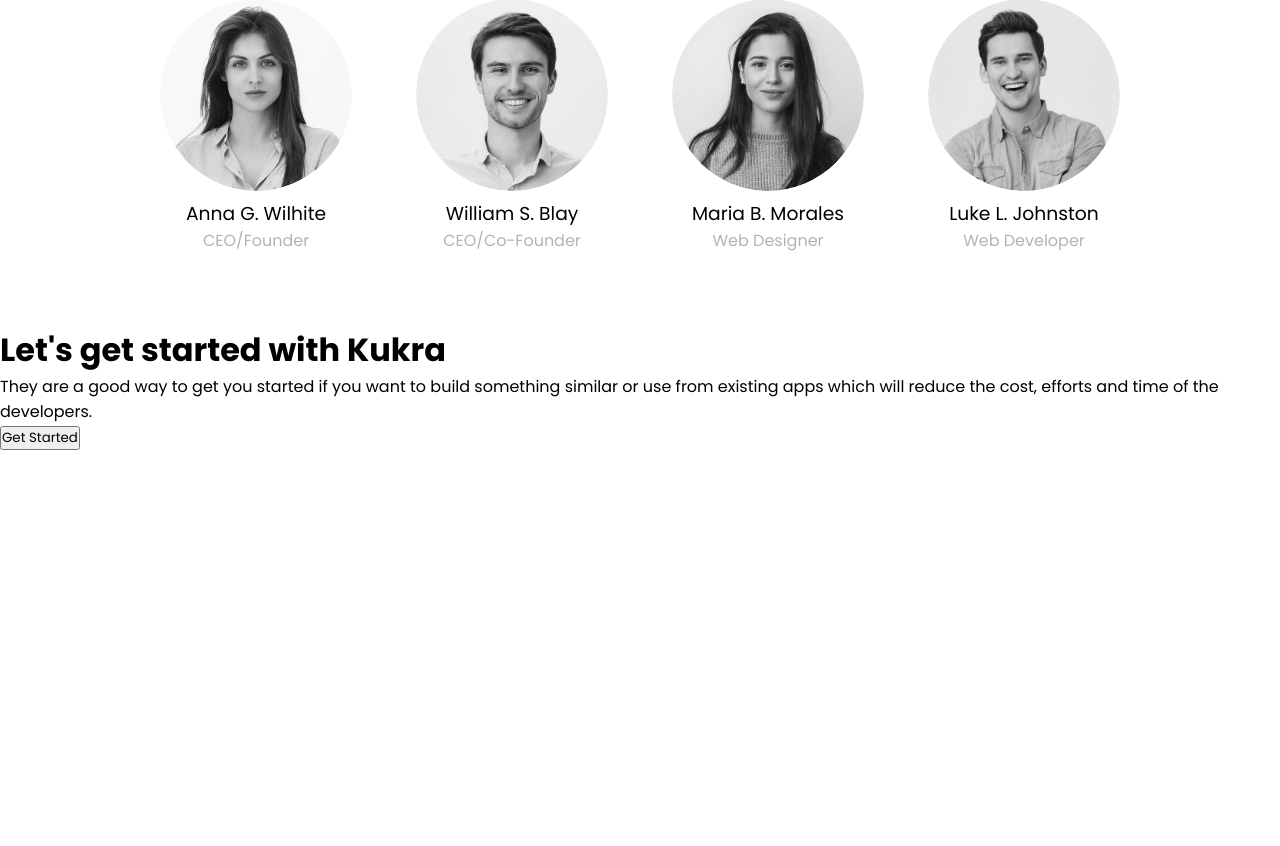
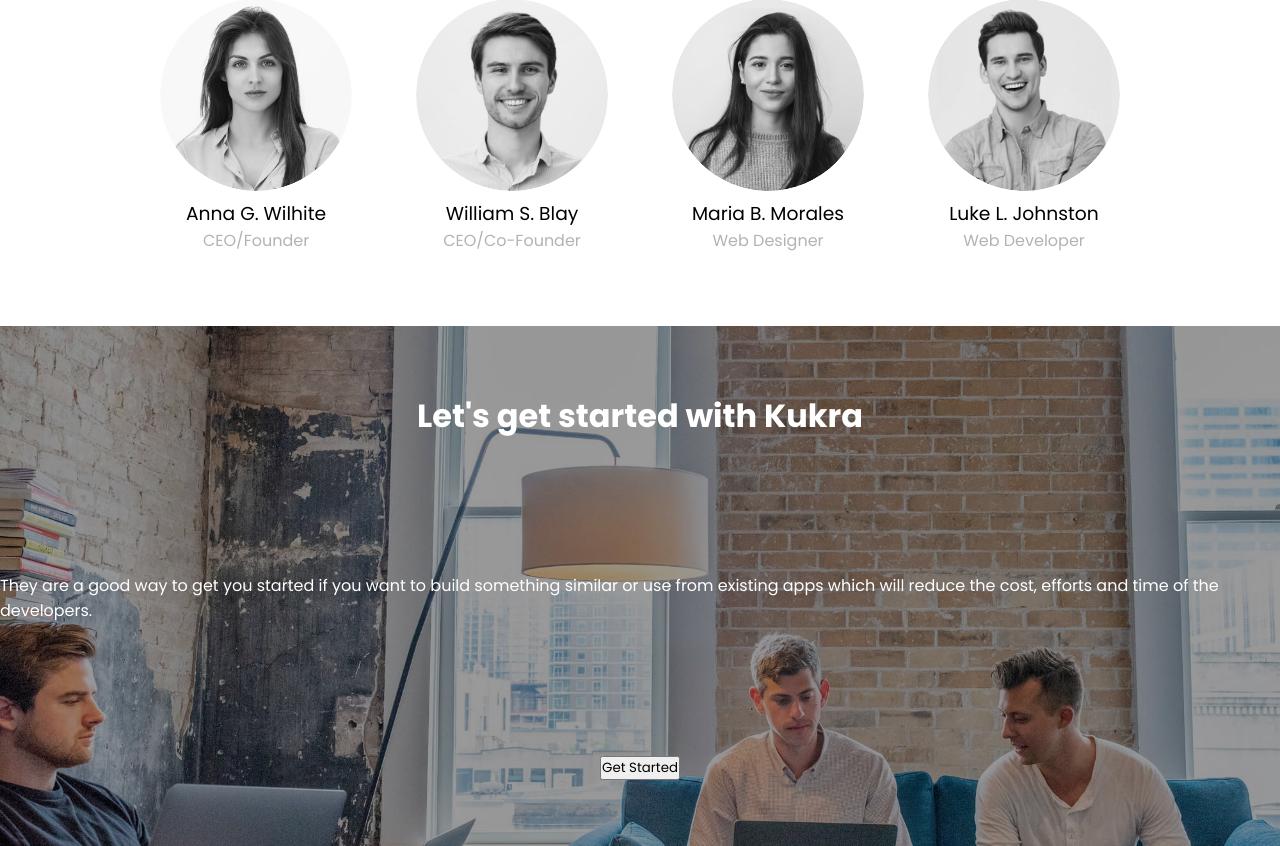
Before and after one commit to David-SDA/Exercice_Landing-page_PDO-session, a PHP site: page / in a window 1280 px wide. Shown: the part 2074-2920 px from the top of the page. Before the commit the page ends 2524 px from the top, so only its background shows below. Run offline with PHP 8.4, Linux system fonts and the light colour scheme.

Commit message:
Ajout style texte dans la partie parallax

```diff
--- a/style.css
+++ b/style.css
@@ -314,3 +314,29 @@ input{
 /***************************************************************/
 /*              QUATRIÈME SECTION : PARALLAX                   */
 /***************************************************************/
+#parallax{
+    position: relative;
+}
+#parallax article{
+    color: #fff;
+    position: absolute;
+    top: 0;
+    bottom: 0;
+    left: 0;
+    right: 0;
+    margin: auto;
+    display: flex;
+    flex-direction: column;
+    align-items: center;
+    justify-content: space-around;
+}
+
+#imageParallax{
+    background-image: url(img/parallax.png);
+    background-attachment: fixed;
+    background-position: center;
+    background-repeat: no-repeat;
+    background-size: cover;
+    filter: brightness(0.6);
+    height: 65vh;
+}
```
